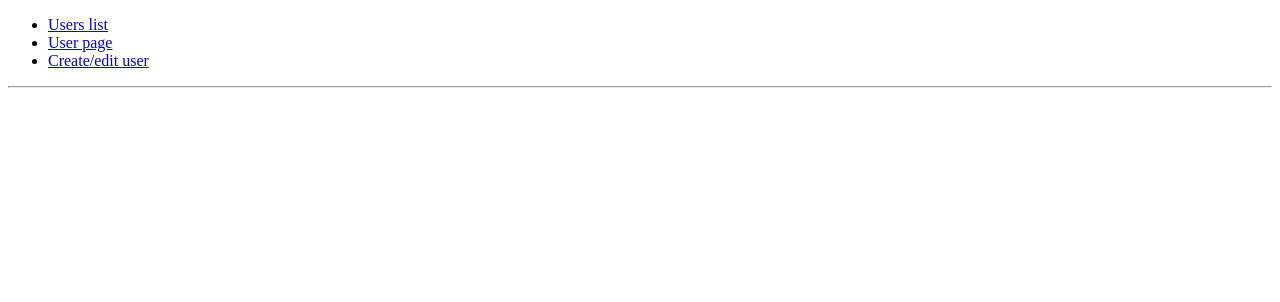
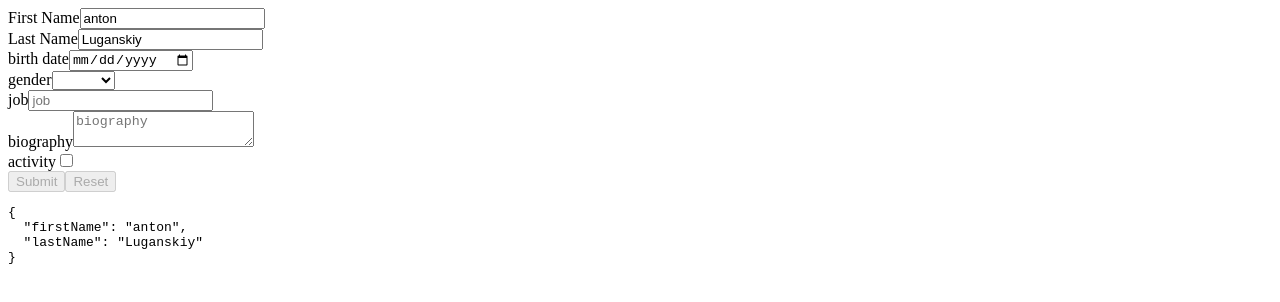
Before and after one commit to anton1408/first-experience-with-react, a React app: page /user-form/create-user in a window 1280 px wide. Shown: the top 302 px of the page. Built offline with nearby package versions, Linux system fonts and the light colour scheme; no server answers.

Commit message:
added user-form

```diff
--- a/src/App.js
+++ b/src/App.js
@@ -11,8 +11,8 @@ import { getUsersData } from './redux/actions/actions';
 
 import UsersList from "./containers/UsersList/UsersList";
 import UserPage from "./containers/UserPage/UserPage";
-import EditUser from "./containers/EditUser/EditUser";
-import Header from "./components/Header";
+import UserForm from "./containers/UserForm/UserForm";
+// import Header from "./components/Header";
 
 class App extends Component {
   componentDidMount() {
@@ -23,8 +23,8 @@ class App extends Component {
     // console.log('APP', this.props.usersData);
     return (
       <Router>
-        <Header />
-        <hr/>
+        {/*<Header />*/}
+        {/*<hr/>*/}
         <Switch>
           <Route exact path="/">
             <UsersList usersData={this.props.usersData}/>
@@ -32,9 +32,13 @@ class App extends Component {
           <Route path="/user-page/:id">
             <UserPage />
           </Route>
-          <Route path="/edit">
-            <EditUser />
+          <Route path="/user-form/create-user">
+            <UserForm />
           </Route>
+          <Route path="/user-form/:id">
+            <UserForm />
+          </Route>
+
         </Switch>
       </Router>
     )
--- a/src/containers/EditUser/EditUser.js
+++ /dev/null
@@ -1,100 +0,0 @@
-import React from 'react'
-import { render } from 'react-dom'
-import { Form, Field } from 'react-final-form'
-
-// function EditUser() {
-//   return (
-//     <div>
-//       <h2>Create/edit user</h2>
-//
-//     </div>
-//   );
-// }
-
-const onSubmit = async values => {
-
-}
-
-const EditUser = () => (
-  <Form
-    onSubmit={onSubmit}
-    initialValues={{ firstName: 'anton', lastName: 'Luganskiy' }}
-    render={({ handleSubmit, form, submitting, pristine, values }) => (
-      <form onSubmit={handleSubmit}>
-        <div>
-          <label>First Name</label>
-          <Field
-            name="firstName"
-            component="input"
-            type="text"
-            placeholder="First Name"
-          />
-        </div>
-
-        <div>
-          <label>Last Name</label>
-          <Field
-            name="lastName"
-            component="input"
-            type="text"
-            placeholder="Last Name"
-          />
-        </div>
-
-        <div>
-          <label>birth date</label>
-          <Field
-            name="birth_date"
-            component="input"
-            type="date"
-          />
-        </div>
-
-        <div>
-          <label>gender</label>
-          <Field name="gender" component="select">
-            <option />
-            <option value="male">male</option>
-            <option value="female">female</option>
-          </Field>
-        </div>
-
-        <div>
-          <label>job</label>
-          <Field
-            name="job"
-            component="input"
-            type="text"
-            placeholder="job"
-          />
-        </div>
-
-        <div>
-          <label>biography</label>
-          <Field name="biography" component="textarea" placeholder="biography" />
-        </div>
-
-        <div>
-          <label>activity</label>
-          <Field name="is_active" component="input" type="checkbox" />
-        </div>
-        <div className="buttons">
-          <button type="submit" disabled={submitting || pristine}>
-            Submit
-          </button>
-          <button
-            type="button"
-            onClick={form.reset}
-            disabled={submitting || pristine}
-          >
-            Reset
-          </button>
-        </div>
-        <pre>{JSON.stringify(values, 0, 2)}</pre>
-      </form>
-    )}
-  />
-)
-
-
-export default EditUser;
--- /dev/null
+++ b/src/containers/UserForm/UserForm.js
@@ -0,0 +1,91 @@
+import React from 'react'
+import { render } from 'react-dom'
+import { Form, Field } from 'react-final-form'
+
+const onSubmit = async values => {
+
+}
+
+const UserForm = () => (
+  <Form
+    onSubmit={onSubmit}
+    initialValues={{ firstName: 'anton', lastName: 'Luganskiy' }}
+    render={({ handleSubmit, form, submitting, pristine, values }) => (
+      <form onSubmit={handleSubmit}>
+        <div>
+          <label>First Name</label>
+          <Field
+            name="firstName"
+            component="input"
+            type="text"
+            placeholder="First Name"
+          />
+        </div>
+
+        <div>
+          <label>Last Name</label>
+          <Field
+            name="lastName"
+            component="input"
+            type="text"
+            placeholder="Last Name"
+          />
+        </div>
+
+        <div>
+          <label>birth date</label>
+          <Field
+            name="birth_date"
+            component="input"
+            type="date"
+          />
+        </div>
+
+        <div>
+          <label>gender</label>
+          <Field name="gender" component="select">
+            <option />
+            <option value="male">male</option>
+            <option value="female">female</option>
+          </Field>
+        </div>
+
+        <div>
+          <label>job</label>
+          <Field
+            name="job"
+            component="input"
+            type="text"
+            placeholder="job"
+          />
+        </div>
+
+        <div>
+          <label>biography</label>
+          <Field name="biography" component="textarea" placeholder="biography" />
+        </div>
+
+        <div>
+          <label>activity</label>
+          <Field name="is_active" component="input" type="checkbox" />
+        </div>
+        <div className="buttons">
+          <button type="submit" disabled={submitting || pristine}>
+            Submit
+          </button>
+          <button
+            type="button"
+            onClick={form.reset}
+            disabled={submitting || pristine}
+          >
+            Reset
+          </button>
+        </div>
+        <pre>{JSON.stringify(values, 0, 2)}</pre>
+      </form>
+    )}
+  />
+)
+
+
+export default UserForm;
--- a/src/containers/UsersList/UsersList.js
+++ b/src/containers/UsersList/UsersList.js
@@ -18,10 +18,11 @@ class UsersList extends Component {
         <h2>Users list</h2>
         {users}
         <hr/>
-        <Link to={'/edit'}>
-          <button>
-            new user
-          </button>
+        <Link
+          to={'/user-form/create-user'}
+          className="users-list__add-new-user"
+        >
+          add new user
         </Link>
       </div>
     );
--- a/src/containers/UsersList/UsersList.scss
+++ b/src/containers/UsersList/UsersList.scss
@@ -1,3 +1,7 @@
 .users-list {
   padding: 15px;
+
+  &__add-new-user {
+    font-size: 26px;
+  }
 }
```
Also changed, not shown: 1 other file (tests, documents, lock files or other folders).
